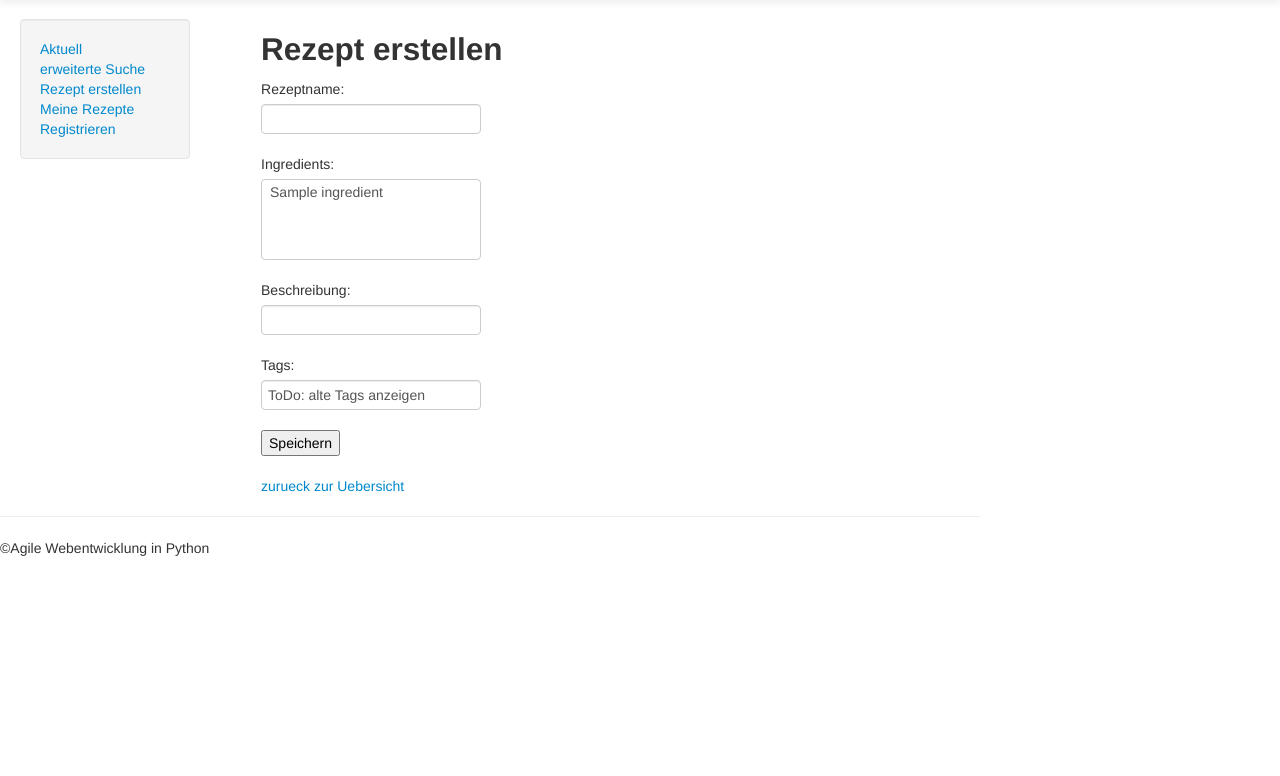
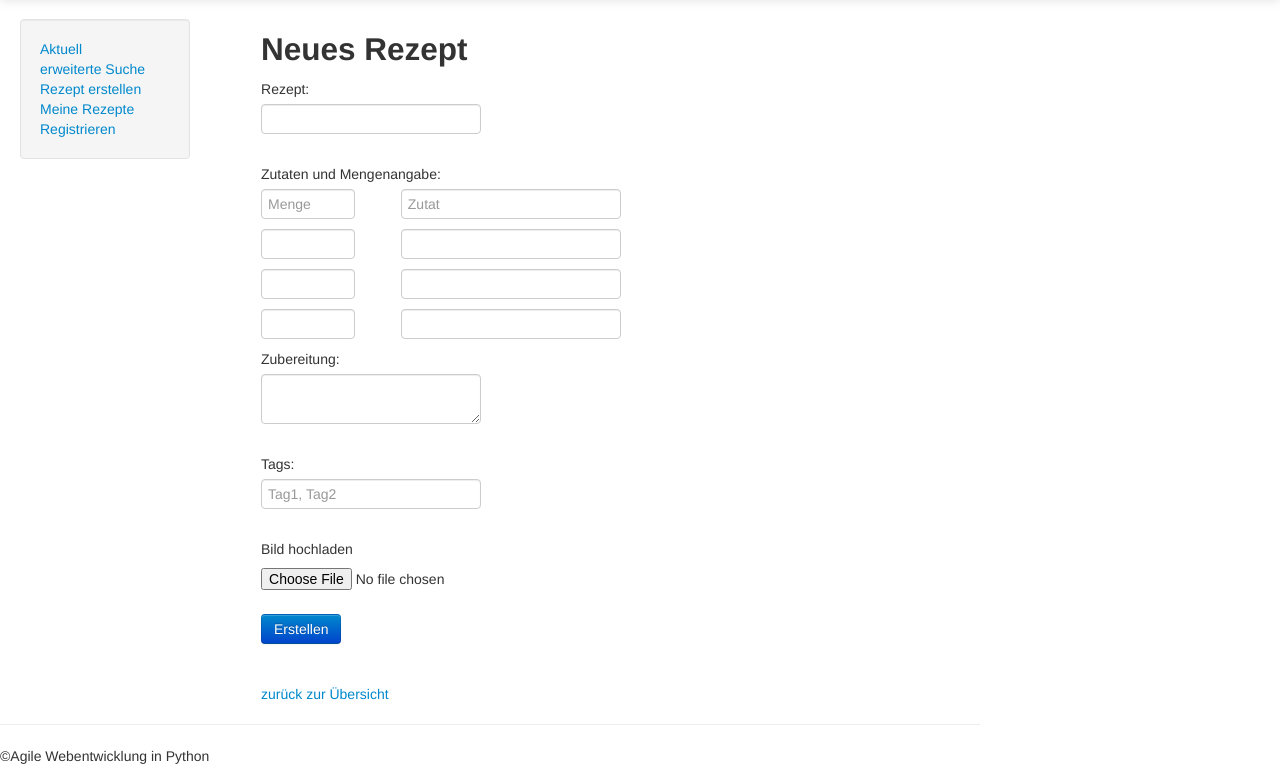
Before and after one commit to KiwiBA/StudentenKochen, a Django app: page /recipes/create/ in a window 1280 px wide. Shown: the part 41-817 px from the top of the page. Before the commit the page ends 597 px from the top, so only its background shows below. Run offline with Django 3.2, Linux system fonts and the light colour scheme; a user stored in the database is signed in; tables that the repository leaves empty hold one stand-in row (values such as "Sample post"); some libraries are stand-ins or nearby versions.

Commit message:
rezept erstellen

```diff
--- a/StudentenKochen/StudentenKochen/settings.py
+++ b/StudentenKochen/StudentenKochen/settings.py
@@ -110,10 +110,15 @@ USE_TZ = True
 STATIC_PATH = os.path.join(PROJECT_PATH,'static')
 
 STATIC_URL = '/static/' # You may find this is already defined as such.
+MEDIA_ROOT = os.path.join(PROJECT_PATH,'pic_folder')
 
 STATICFILES_DIRS = (
     STATIC_PATH,
+    MEDIA_ROOT,
 )
+
+
+
 
 LOGGING = {
     'version': 1,
--- a/StudentenKochen/recipes/admin.py
+++ b/StudentenKochen/recipes/admin.py
@@ -11,7 +11,7 @@ class IngredientsInline(admin.TabularInline):
     extra = 3
 
 class RecipeAdmin(admin.ModelAdmin):
-    fields = ['recipename', 'author', 'description', 'tags']
+    fields = ['recipename', 'author', 'description', 'tags', 'pic']
     inlines = [IngredientsInline]
 
     list_display = ('id', 'recipename', 'author', 'pub_date')
--- a/StudentenKochen/recipes/forms.py
+++ /dev/null
@@ -1,50 +0,0 @@
-from django.forms import ModelForm
-from django import forms
-from recipes.models import Recipe, Recipeingredients, Tag
-
-class RecipeForm(forms.ModelForm):
-    recipename = forms.CharField(label=(u'Rezeptname'))
-    description = forms.CharField(label=(u'Beschreibung'))
-
-    tags = forms.CharField(label=(u'Tags'), initial='ToDo: alte Tags anzeigen')
-
-
-
-    class Meta:
-        model = Recipe
-        exclude = ('id', 'author', 'pub_date', 'tags')
-
-    def __init__(self, **kwargs):
-        self.__user = kwargs.pop('user', None)
-        super(RecipeForm, self).__init__(**kwargs)
-
-    def save(self, commit=True):
-        if self.instance.pk is None:
-            if self.__user is None:
-                raise TypeError("You didn't give an user argument to the constructor.")
-            self.instance.author = self.__user.student
-
-
-        self.instance.save()
-        tagList = self.cleaned_data['tags'].split(",")
-        existingTags = Tag.objects.all()
-        self.instance.tags.through.objects.filter(recipe=self.instance).delete()
-        for tag in tagList:
-            tag.strip()
-            is_existing = False
-            for existingTag in existingTags:
-                if tag.lower() == existingTag.tagname.lower():
-                    is_existing = True
-            newTag = Tag()
-            newTag.tagname = tag
-            if is_existing == False:
-                newTag.save()
-                newTag = Tag.objects.filter(tagname=tag)[:1].get()
-                self.instance.tags.add(newTag.id)
-            else:
-                newTag = Tag.objects.filter(tagname=tag)[:1].get()
-                self.instance.tags.add(newTag.id)
-
-
-
-        return super(RecipeForm, self).save(commit)
--- a/StudentenKochen/recipes/models.py
+++ b/StudentenKochen/recipes/models.py
@@ -3,6 +3,8 @@ import datetime
 from django.db import models
 from django.utils import timezone
 from user_auth.models import Student
+from django.db.models.signals import post_delete
+from django.dispatch import receiver
 
 class Ingredient(models.Model):
     id = models.AutoField(primary_key=True)
@@ -18,6 +20,10 @@ class Tag(models.Model):
     def __str__(self):
         return self.tagname
 
+def generate_filename(instance, filename):
+    ext = filename.split('.')[-1]
+    return 'pic_folder/' + str(int(time())) + '.' + ext
+
 class Recipe(models.Model):
     id = models.AutoField(primary_key=True)
     recipename = models.CharField(max_length=200)
@@ -26,6 +32,7 @@ class Recipe(models.Model):
     ingredients = models.ManyToManyField(Ingredient, through='Recipeingredients')
     description = models.CharField(max_length=20000)
     tags = models.ManyToManyField(Tag)
+    pic = models.ImageField (upload_to="pic_folder/")
 
     def save(self, *args, **kwargs):
         if not self.id:
@@ -43,6 +50,7 @@ class Recipe(models.Model):
     @models.permalink
     def get_absolute_url(self):
         return ('recipes:detail', (), {'recipe_id': self.id})
+
 
 
 
--- a/StudentenKochen/recipes/templates/recipes/create.html
+++ b/StudentenKochen/recipes/templates/recipes/create.html
@@ -1,26 +1,57 @@
 {% extends "base.html" %}
 
-
 {% block title %}
-{{ block.super }} - Rezept {% if add %}erstellen
-    {% else %}"{{ object.recipename }}" bearbeiten{% endif %}
+	{{ block.super }} - Rezept erstellen
 {% endblock %}
 
 {% block content %}
+	<h2>Neues Rezept</h2>
+	<form action="{{ action_url }}" method="post" accept-charset="utf-8">
+		{{ form }}
+		{% csrf_token %}
 
-{% if add %}
-<h2>Rezept erstellen</h2>
-{% url 'recipes:create' as action_url %}
-{% else %}
-<h2>Rezept "{{ object.recipename }}" bearbeiten</h2>
-{% url 'recipes:edit' object.pk as action_url %}
-{% endif %}
+  		<div class="form-group">
+    		<label for="recipename">Rezept:</label>
+    		<input class="form-control" type="text" class="form-control" id="recipename"  name ="recipename" required>
+    	</div>
+    	<br />
+    	<div class="form-group">
+    		<label >Zutaten und Mengenangabe:</label>
+    	</div>
 
-<form action="{{ action_url }}" method="post" accept-charset="utf-8">
-    {{ form.as_p }}
-    {% csrf_token %}
+    	<fieldset name="quantity" style="float:left; width:20%;">
+		  	<input type="text" name="quantity1" style="width:80px;" placeholder="Menge" >	<br />
+		  	<input type="text" name="quantity2" style="width:80px;" >	<br />
+		  	<input type="text" name="quantity3" style="width:80px;" >	<br />
+		  	<input type="text" name="quantity4" style="width:80px;" >	<br />
+		</fieldset>
 
-    <p><input type="submit" value="Speichern"/></p>
-</form>
-<a href="{% url 'recipes:index' %}">zurueck zur Uebersicht</a>
+    	<fieldset name="ingredients" style="float:right; width:80%;">
+		  	<input class="form-control" name="ingredient1" type="text" placeholder="Zutat" >	<br />
+		  	<input class="form-control" name="ingredient2" type="text" >	<br />
+		  	<input class="form-control" name="ingredient3" type="text" > 	<br />
+		  	<input class="form-control" name="ingredient4" type="text" >	<br />
+		 </fieldset>
+
+		<br />
+  		<div class="form-group">
+		    <label for="description">Zubereitung:</label>
+		    <textarea class="form-control" id= "description" name = "description" class="form-control" required ></textarea>
+ 		</div>
+ 		<br />
+ 		<div class="form-group">
+			<label for="tag">Tags:</label>
+		  	<input class="form-control" id="tag" name="tag" type="text" required placeholder="Tag1, Tag2">
+		</div>
+ 		<br />
+		<div class="form-group">
+	    	<label for="fileInput">Bild hochladen</label>
+	   		<input type="file" id="fileInput">
+	  	</div>
+  		<br />
+  		<button type="submit" class="btn btn-primary" >Erstellen</button>
+	</form>
+
+<br />
+<a href="{% url 'recipes:index' %}">zur&uuml;ck zur &Uuml;bersicht</a>
 {% endblock %}
--- a/StudentenKochen/recipes/views.py
+++ b/StudentenKochen/recipes/views.py
@@ -8,10 +8,11 @@ from django.views import generic
 from django.db.models import Q #for complex queries
 import re #regular expressions
 
-from .models import Recipe, Rating, Comment
-from recipes.forms import RecipeForm
+
+from .models import Recipe, Rating, Comment, Tag
 from recipes.models import Recipeingredients
 from _overlapped import NULL
+from .helperfunctions import *
 
 class IndexView(generic.ListView):
     template_name = 'recipes/index.html'
@@ -54,34 +55,22 @@ def detail(request, recipe_id):
 @login_required
 def create(request):
     if request.method == 'POST':
-        form = RecipeForm(user=request.user, data=request.POST)
-        if form.is_valid():
-            recipe = form.save()
+        recipe = Recipe()
+        recipe.recipename = request.POST.get('recipename')
 
-            return HttpResponseRedirect(recipe.get_absolute_url())
-    else:
-        form = RecipeForm()
+        recipe.author = request.user.student
+        recipe.description = request.POST.get('description')
+        recipe.save()
+        setRecipeIngredients(request, recipe)
 
-    return render(request, 'recipes/create.html', {'form': form, 'add': True})
+        setTags(recipe, request.POST.get('tag').split(","))
+        recipe.save()
+        return HttpResponseRedirect(recipe.get_absolute_url())
+    return render(request, 'recipes/create.html')
 
 @login_required
 def edit(request, recipe_id):
-    recipe = get_object_or_404(Recipe, pk=recipe_id)
-    if recipe.author != request.user.student and not request.user.is_staff:
-
-        return HttpResponseForbidden()
-
-    if request.method == 'POST':
-        form = RecipeForm(instance=recipe, data=request.POST)
-        if form.is_valid():
-            form.save()
-
-            return HttpResponseRedirect(recipe.get_absolute_url())
-    else:
-        form = RecipeForm(instance=recipe)
-
-    return render(request, 'recipes/create.html',
-        {'form': form, 'add': False, 'object': recipe})
+   pass
 
 @login_required
 def rate(request, recipe_id):
```
